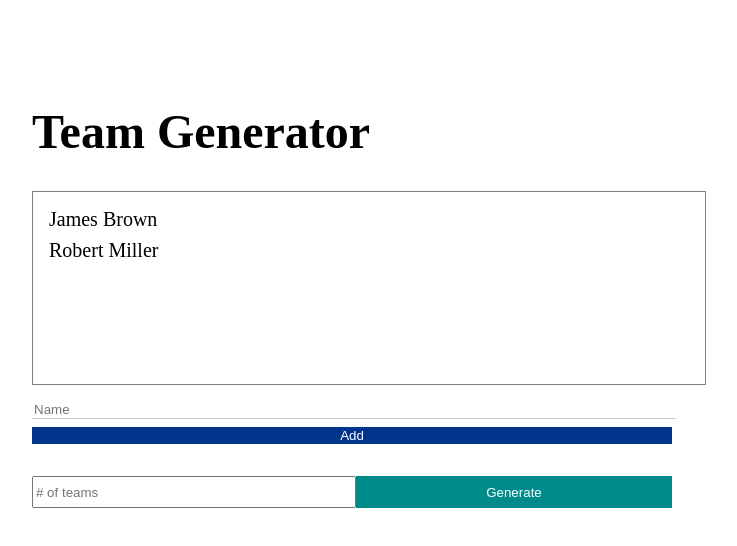
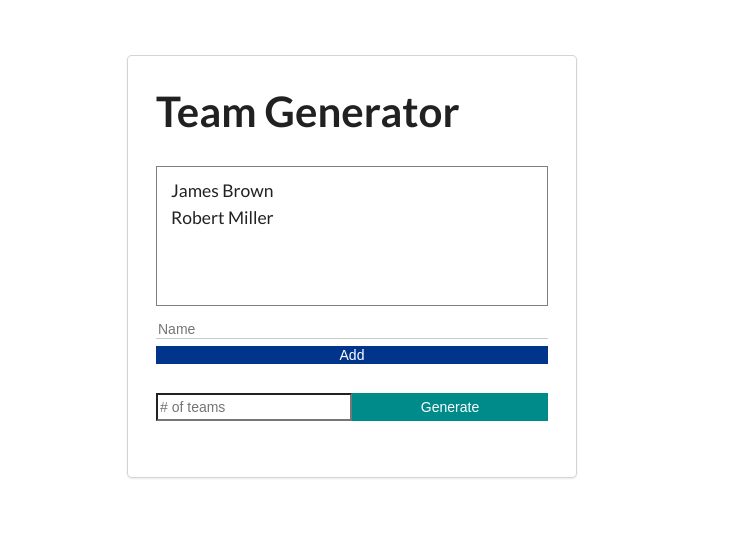
Before and after one commit to saudalnasser/team-generator, an Angular app: page / in a window 1280 px wide. Shown: the top 546 px of the page, without its empty margins (288-1025 px from the left). Built offline with nearby package versions, Linux system fonts and the light colour scheme.

Commit message:
Apply semantic styles to the team generator component

```diff
--- a/package.json
+++ b/package.json
@@ -24,6 +24,7 @@
     "@angular/router": "^14.0.0",
     "json-server": "^0.17.0",
     "rxjs": "~7.5.0",
+    "semantic-ui-css": "^2.4.1",
     "zone.js": "~0.11.4"
   },
   "devDependencies": {
--- a/src/app/components/team-generator/team-generator.component.html
+++ b/src/app/components/team-generator/team-generator.component.html
@@ -1,4 +1,4 @@
-<div>
+<div class="ui card">
   <h1>Team Generator</h1>
 
   <ul class="members-list">
--- a/src/app/components/team-generator/team-generator.component.scss
+++ b/src/app/components/team-generator/team-generator.component.scss
@@ -1,3 +1,7 @@
+.card {
+  padding: 2rem;
+  width: 100%;
+
   h1 {
     font-size: 3rem;
   }
@@ -52,3 +56,4 @@ h1 {
       color: white;
     }
   }
+}
--- a/src/styles.scss
+++ b/src/styles.scss
@@ -1 +1 @@
-/* You can add global styles to this file, and also import other style files */
+@import 'semantic-ui-css/semantic.css';
```
Also changed, not shown: 1 other file (tests, documents, lock files or other folders). Lines whose indentation alone changed are shown as unchanged.
